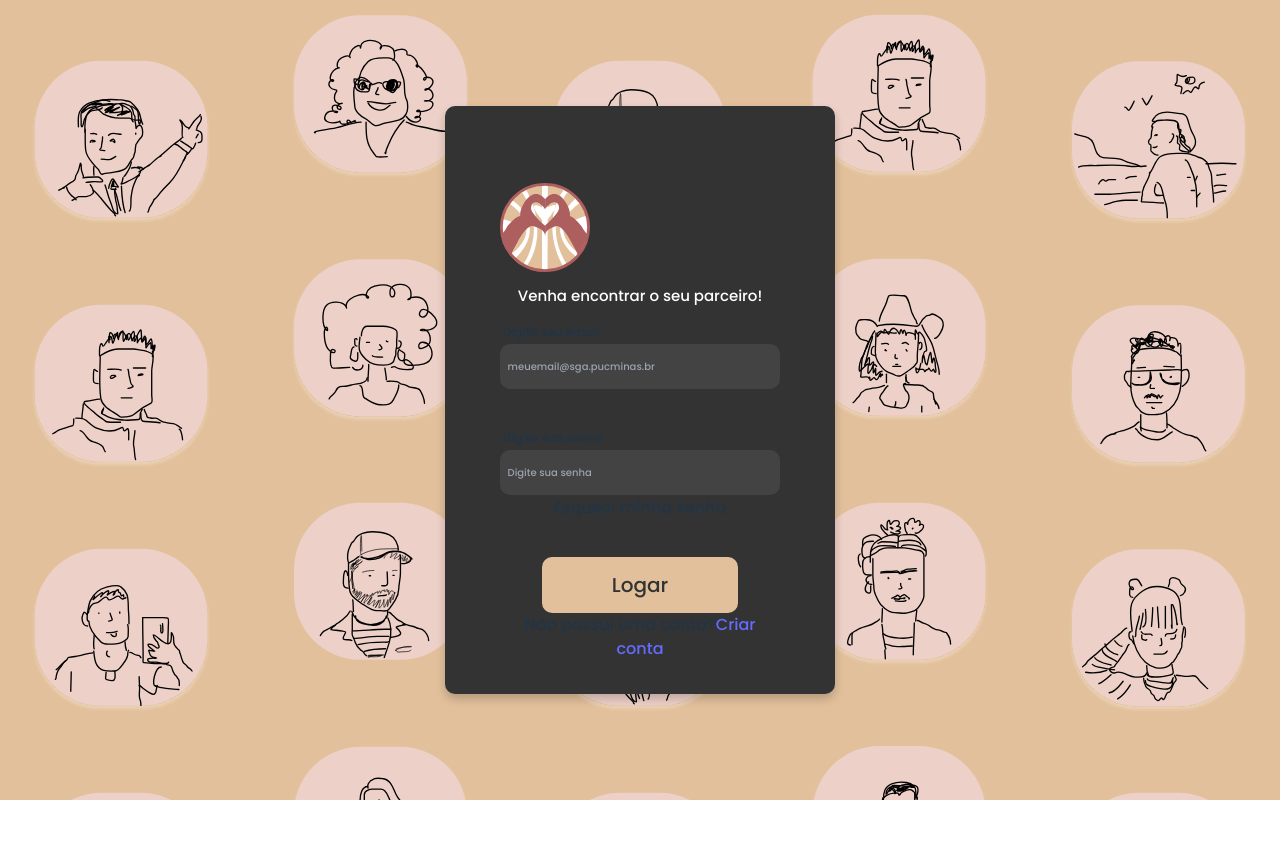
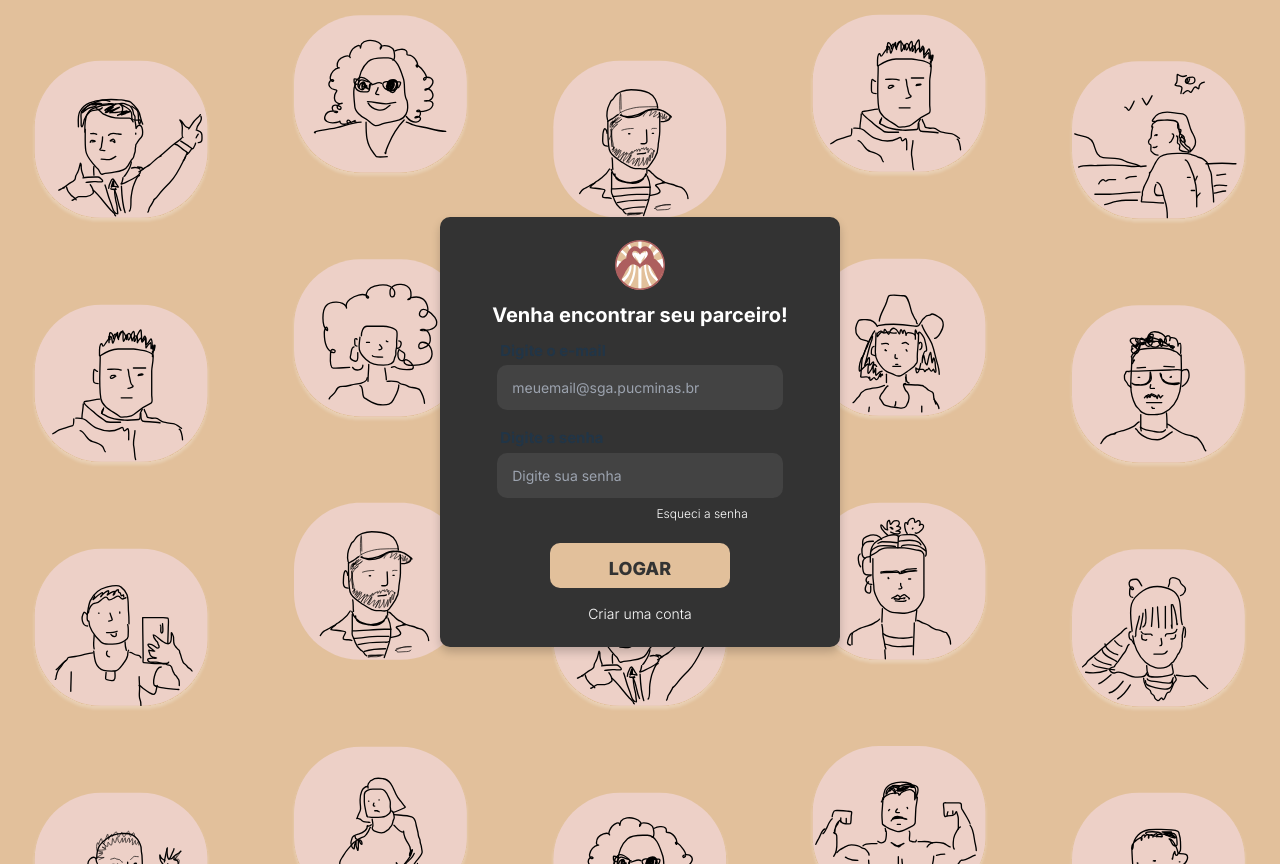
Before and after one commit to arttturslv/puclove, a React (Vite) app: page /login in a window 1280 px wide. Before the commit the page ends 800 px from the top, so only its background shows below. Built offline with nearby package versions, Linux system fonts and the light colour scheme.

Commit message:
updates 2

```diff
--- a/src/pages/login.jsx
+++ b/src/pages/login.jsx
@@ -1,7 +1,6 @@
 import React from "react";
 import logo from "../assets/logo redonda-svg.svg";
 import "../styles.css";
-import { orange } from "@mui/material/colors";
 
 const Login = () => (
   <div className="container">
@@ -11,19 +10,23 @@ const Login = () => (
           <span className="login-form-title">
             <img src={logo} alt="PucLove" />
           </span>
-          <span className="login-form-title text-9xl">
-            Venha encontrar o seu parceiro!
+          <span className="login-form-title">
+            Venha encontrar seu parceiro!
           </span>
 
-          <h6>Digite seu email</h6>
           <div className="wrap-input">
-            <input className="input" type="email" placeholder=" meuemail@sga.pucminas.br" />
+            <h4>Digite o e-mail</h4>
+            <input className="input" type="email" placeholder="meuemail@sga.pucminas.br" />
           </div>
 
-          <h6>Digite sua senha</h6>
           <div className="wrap-input">
-            <input className="input" type="password" placeholder=" Digite sua senha" />
-            <span className="forgot-password">Esqueci minha senha</span>
+            <h4>Digite a senha</h4>
+            <input className="input" type="password" placeholder="Digite sua senha" />
+
+          </div>
+
+          <div className="forgot-password">
+          <span className="forgot-password">Esqueci a senha</span>
           </div>
 
           <div className="container-login-form-btn">
@@ -31,10 +34,8 @@ const Login = () => (
           </div>
 
           <div className="text-center">
-            <span className="txt1">Não possui uma conta?</span>
-
-            <a className="txt2" href="#">
-              Criar conta
+            <a className="txt1" href="#">
+              Criar uma conta
             </a>
           </div>
         </form>
--- a/src/styles.css
+++ b/src/styles.css
@@ -4,101 +4,122 @@
   margin: 0;
   padding: 0;
   box-sizing: border-box;
+}
+
+body {
   font-family: "Inter", sans-serif;
-  font-family: "Poppins", sans-serif;
+  background-image: url("./assets/Background-svg.svg");
+  background-size: cover;
+  background-repeat: no-repeat;
+  background-attachment: fixed;
+  overflow: hidden; /*tira o scroll*/
 }
 
 .container {
   width: 100%;
+  min-height: 100vh;
+  display: flex;
+  justify-content: center;
+  align-items: center;
+  padding: 10px;
+}
+
+.wrap-login {
+  width: 400px;
+  height: 430px;
+  background-color: #333333;
+  border-radius: 10px;
+  overflow: hidden;
+  padding: 60px 20px;
+  box-shadow: 0 5px 10px 0 rgba(0, 0, 0, 0.2);
+  display: flex;
+  justify-content: center;
+  align-items: center;
+}
+
+.login-form-title {
+  font-size: 20px;
+  font-weight: 700;
+  color: white;
+  text-align: center;
+  margin-bottom: 10px;
+}
+
+.login-form-title img {
+  width: 50px;
+  padding-bottom: 10px;
+  display: block;
   margin: 0 auto;
 }
 
-body {
-  width: 100%;
-  min-height: 100vh;
-  display: flex;
-  flex-wrap: wrap;
-  align-items: center;
-  justify-content: center;
-  padding: 15px;
-  background-image: url("./assets/Background-svg.svg");
-  background-size: 100%; /* Isso ajusta a imagem para cobrir todo o elemento */
-  background-repeat: no-repeat; /* Evita que a imagem seja repetida */
-  background-attachment: fixed; /* Mantém o plano de fundo fixo enquanto o conteúdo rola */
+.wrap-input {
+  padding: 7px;
+  padding-left: 5px;
+  padding-right: 5px;
 }
 
-.wrap-login {
-  width: 390px;
-  height: auto;
-  background-color: #333333;
-  border-radius: 10px;
-  overflow: hidden;
-  padding: 77px 55px 33px 55px;
-  box-shadow: 0 5px 10px 0 rgba(0, 0, 0, 0.2);
-}
-
-.login-form {
-  width: 100%;
-}
-
-.login-form-title {
-  display: block;
+.wrap-input h4 {
+  padding: 10px;
   font-size: 15px;
-  color: white;
-  line-height: 1.2;
-  text-align: center;
-  padding-bottom: 15px;
-}
-
-.login-form-title img {
-  width: 90px;
-  font-style: normal;
-  font-weight: 600;
-  line-height: normal;
-}
-
-.wrap-input {
-  width: 100%;
-  position: relative;
-  margin-bottom: 37px;
+  text-align: left;
+  padding: 3px;
+  font-weight: bold;
 }
 
 .input {
-  font-size: 10px;
+  font-size: 14px;
   color: #fff;
   line-height: 1.2;
   border: none;
-  display: block;
   width: 100%;
   height: 45px;
   background-color: transparent;
-  padding: 0 5px;
+  padding: 0 15px;
   border-radius: 10px;
   background: #434343;
 }
 
 .forgot-password {
-  text-align: end;
-  padding: 3px;
-  font-style: normal;
-  font-weight: 500;
-  line-height: normal;
+  font-size: 12px;
+  font-weight: 300;
+  color: #fff;
+  text-align: right;
+  padding-left: 20px;
+  padding-right: 20px;
+}
+
+.container-login-form-btn {
+  padding: 10px;
 }
 
 .login-form-btn {
+  font-size: 18px;
+  font-weight: 800;
+  text-transform: uppercase;
   border-radius: 10px;
   background: #e2c09b;
   color: #333333;
-  width: 70%;
-  height: 100%;
-  font-size: 20px;
+  width: 180px;
+  height: 45px;
+  margin-top: 10px;
+  text-align: center;
 }
 
-h6 {
-  font-size: 12px;
-  text-align: left;
-  padding: 3px;
-  font-style: normal;
-  font-weight: bold;
-  line-height: normal;
+.text-center {
+  display: flex;
+  justify-content: center;
+  align-items: center;
+  margin-top: 5px;
 }
+
+.txt1 {
+  font-size: 14px;
+  font-weight: 300;
+  color: #fff;
+  line-height: 1.5;
+  text-decoration: none;
+}
+
+.txt1:hover {
+  color: #e2c09b;
+}
```
